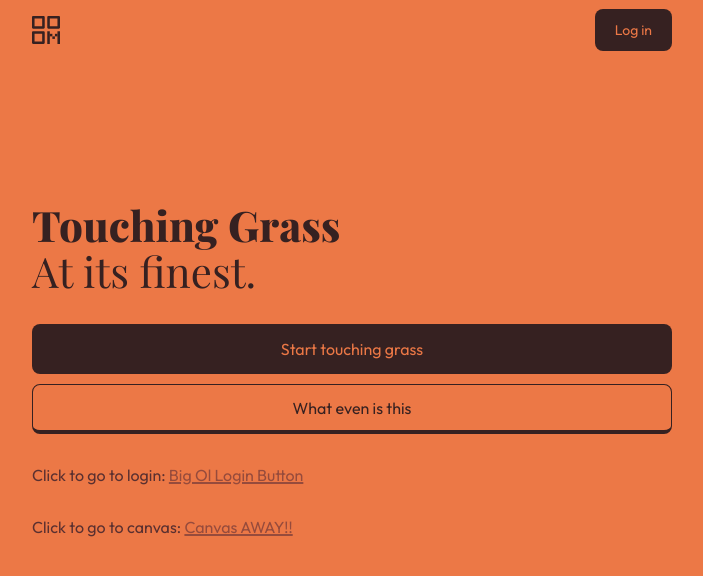
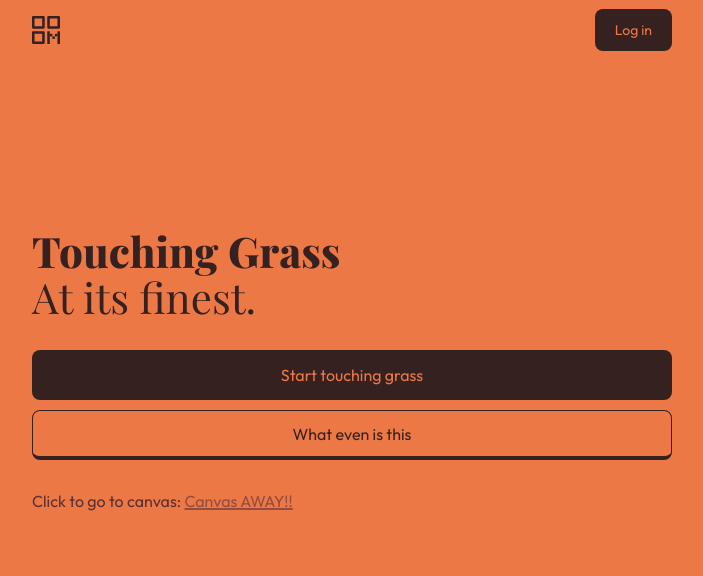
Before and after one commit to LemonFoxmere/Mosaicly, a SvelteKit app: page / in a window 1280 px wide. Shown: the top 576 px of the page, without its empty margins (288-991 px from the left). Built offline with nearby package versions, Linux system fonts and the light colour scheme; no server answers; a web font is replaced by a local one.

Commit message:
remove old login button

```diff
--- a/src/routes/+page.svelte
+++ b/src/routes/+page.svelte
@@ -17,11 +17,8 @@
 			</a>
 		</section>
 
-		<p> Click to go to login:
-			<a href="/login">Big Ol Login Button</a>
-		</p>
-
-		<p> Click to go to canvas:
+		<p>
+			Click to go to canvas:
 			<a href="/canvas">Canvas AWAY!!</a>
 		</p>
 	</section>
```
